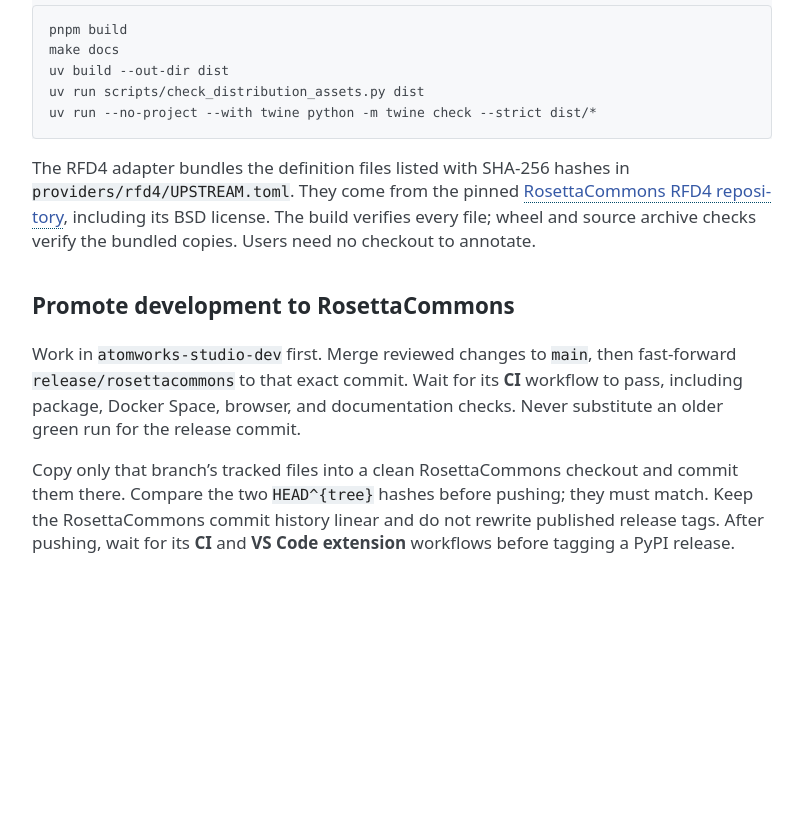
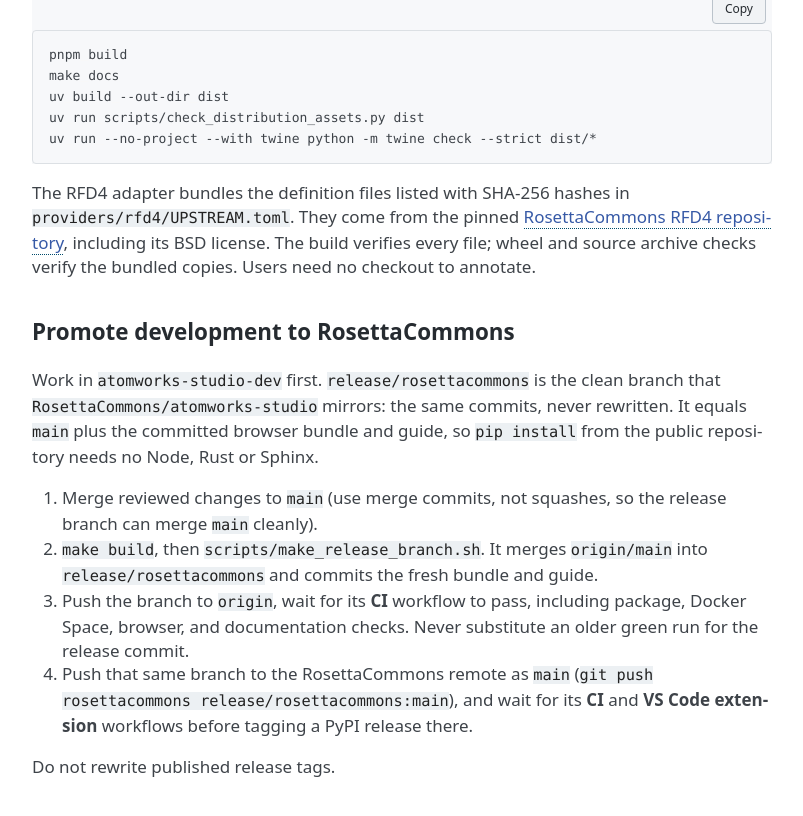
Before and after one commit to AtharvaTilewale/atomworks-studio, a Sphinx documentation site: the page built from docs/RELEASE.md, in a window 1280 px wide and 900 px high, scrolled down 1447 px. Shown: the top 816 px of the window, without its empty margins (333-1136 px from the left). Built offline with Sphinx 7.4.7, drawn with Linux system fonts in a browser that asks for light colours; before the commit the page ends 2123 px from its top, so only the background shows below that; some of the changed text lies outside the part shown.

Commit message:
build: add release-branch script and document the mirror workflow

```diff
--- a/docs/RELEASE.md
+++ b/docs/RELEASE.md
@@ -12,8 +12,9 @@
 
 The publishing repository is `RosettaCommons/atomworks-studio`.
 Development history stays in the private `baker-laboratory/atomworks-studio-dev` repository.
-Only reviewed source snapshots are copied to RosettaCommons; its Git history starts
-with one initial commit. Repository visibility is managed separately from releases.
+`release/rosettacommons` from the development repository is mirrored there commit for commit
+(see [Promote development to RosettaCommons](#promote-development-to-rosettacommons)).
+Repository visibility is managed separately from releases.
 
 Create a GitHub environment named `pypi`. Register a
 [PyPI Trusted Publisher](https://docs.pypi.org/trusted-publishers/creating-a-project-through-oidc/)
@@ -74,13 +75,19 @@
 
 ## Promote development to RosettaCommons
 
-Work in `atomworks-studio-dev` first. Merge reviewed changes to `main`, then
-fast-forward `release/rosettacommons` to that exact commit. Wait for its **CI**
-workflow to pass, including package, Docker Space, browser, and documentation
-checks. Never substitute an older green run for the release commit.
+Work in `atomworks-studio-dev` first. `release/rosettacommons` is the clean branch
+that `RosettaCommons/atomworks-studio` mirrors: the same commits, never rewritten.
+It equals `main` plus the committed browser bundle and guide, so `pip install`
+from the public repository needs no Node, Rust or Sphinx.
 
-Copy only that branch's tracked files into a clean RosettaCommons checkout and
-commit them there. Compare the two `HEAD^{tree}` hashes before pushing; they
-must match. Keep the RosettaCommons commit history linear and do not rewrite
-published release tags. After pushing, wait for its **CI** and **VS Code
-extension** workflows before tagging a PyPI release.
+1. Merge reviewed changes to `main` (use merge commits, not squashes, so the release branch can merge `main` cleanly).
+2. `make build`, then `scripts/make_release_branch.sh`. It merges `origin/main` into
+   `release/rosettacommons` and commits the fresh bundle and guide.
+3. Push the branch to `origin`, wait for its **CI** workflow to pass, including
+   package, Docker Space, browser, and documentation checks. Never substitute an
+   older green run for the release commit.
+4. Push that same branch to the RosettaCommons remote as `main`
+   (`git push rosettacommons release/rosettacommons:main`), and wait for its **CI** and
+   **VS Code extension** workflows before tagging a PyPI release there.
+
+Do not rewrite published release tags.
```
Also changed, not shown: 1 other file.
